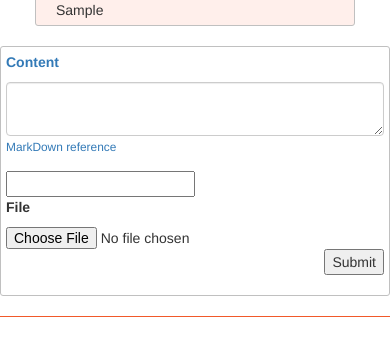
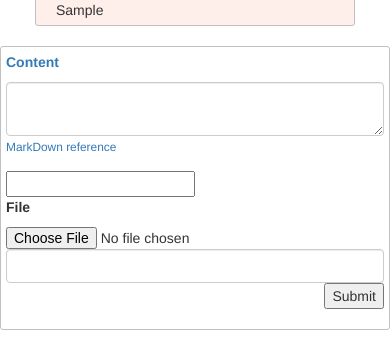
Before and after one commit to giti-jahanpasand/flicket, a Python web app: template application/flicket/templates/flicket_view.html in a window 390 px wide. Shown: the part 910-1249 px from the top of the page. Run offline with Jinja, Linux system fonts and the light colour scheme; the template is opened without the code that fills it: most values are stand-ins (such as "Sample title", 1, 10 or a date in 2020); form fields are guessed from the names that the template uses.

Commit message:
user can now change status whilst replying.

```diff
--- a/application/flicket/forms/flicket_forms.py
+++ b/application/flicket/forms/flicket_forms.py
@@ -14,6 +14,7 @@ from wtforms.widgets import ListWidget, CheckboxInput
 from application.flicket.models.flicket_models import (FlicketCategory,
                                                        FlicketDepartment,
                                                        FlicketPriority,
+                                                       FlicketStatus,
                                                        FlicketTicket,
                                                        field_size)
 from application.flicket.models.flicket_user import FlicketUser, user_field_size
@@ -137,9 +138,13 @@ class EditTicketForm(CreateTicketForm):
 
 class ReplyForm(FlaskForm):
     """ Content form. Displayed when replying too end editing tickets """
+    def __init__(self, *args, **kwargs):
+        form = super(ReplyForm, self).__init__(*args, **kwargs)
+        self.status.choices = [(s.id, s.status) for s in FlicketStatus.query.all()]
     content = PageDownField('Reply', validators=[DataRequired(), Length(min=field_size['content_min_length'],
                                                                         max=field_size['content_max_length'])])
     file = FileField('Upload Documents', render_kw={'multiple': True})
+    status = SelectField('Status', validators=[DataRequired()], coerce=int)
     submit = SubmitField('submit reply', render_kw=form_class_button)
     submit_close = SubmitField('reply and close', render_kw=form_danger_button)
 
--- a/application/flicket/templates/flicket_form_reply.html
+++ b/application/flicket/templates/flicket_form_reply.html
@@ -35,7 +35,10 @@
             <div class="col-sm-3">
                 {{ form.file }}
             </div>
-            <div class="col-sm-7 text-right">
+        <div class="col-sm-3">
+            {{ form.status(class="form-control") }}
+        </div>
+            <div class="col-sm-4 text-right">
                 {% if ticket %}
                 {% if g.user.is_admin or (ticket.user == g.user) %}
                     {% if ticket.current_status.status != 'Closed' %}
--- a/application/flicket/views/view.py
+++ b/application/flicket/views/view.py
@@ -53,8 +53,9 @@ def ticket_view(ticket_id, page=1):
             ticket=ticket,
             user=g.user,
             date_added=datetime.datetime.now(),
-            content=form.content.data
+            content=form.content.data,
         )
+        ticket.status_id = form.status.data
         db.session.add(new_reply)
 
         # add files to database.
@@ -86,7 +87,6 @@ def ticket_view(ticket_id, page=1):
 
         # if the reply has been submitted for closure.
         if form.submit_close.data:
-
             return redirect(url_for('flicket_bp.change_status', ticket_id=ticket.id, status='Closed'))
 
         return redirect(url_for('flicket_bp.ticket_view', ticket_id=ticket_id))
@@ -102,6 +102,8 @@ def ticket_view(ticket_id, page=1):
 
     replies = replies.paginate(page, app.config['posts_per_page'])
 
+    form.status.data = ticket.status_id
+
     return render_template('flicket_view.html',
                            title='View Ticket',
                            ticket=ticket,
```
Also changed, not shown: application/flicket/views/edit.py (+7 -3 lines).
